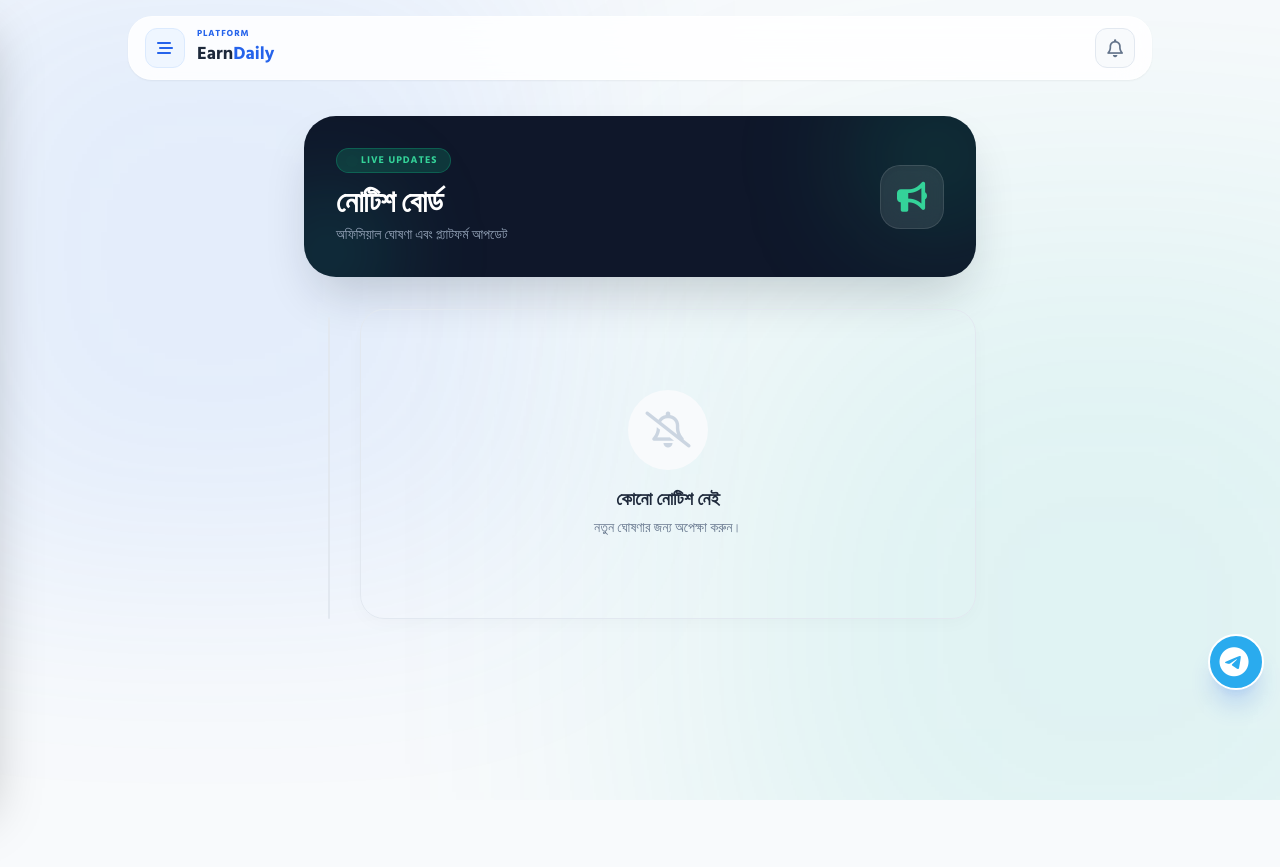
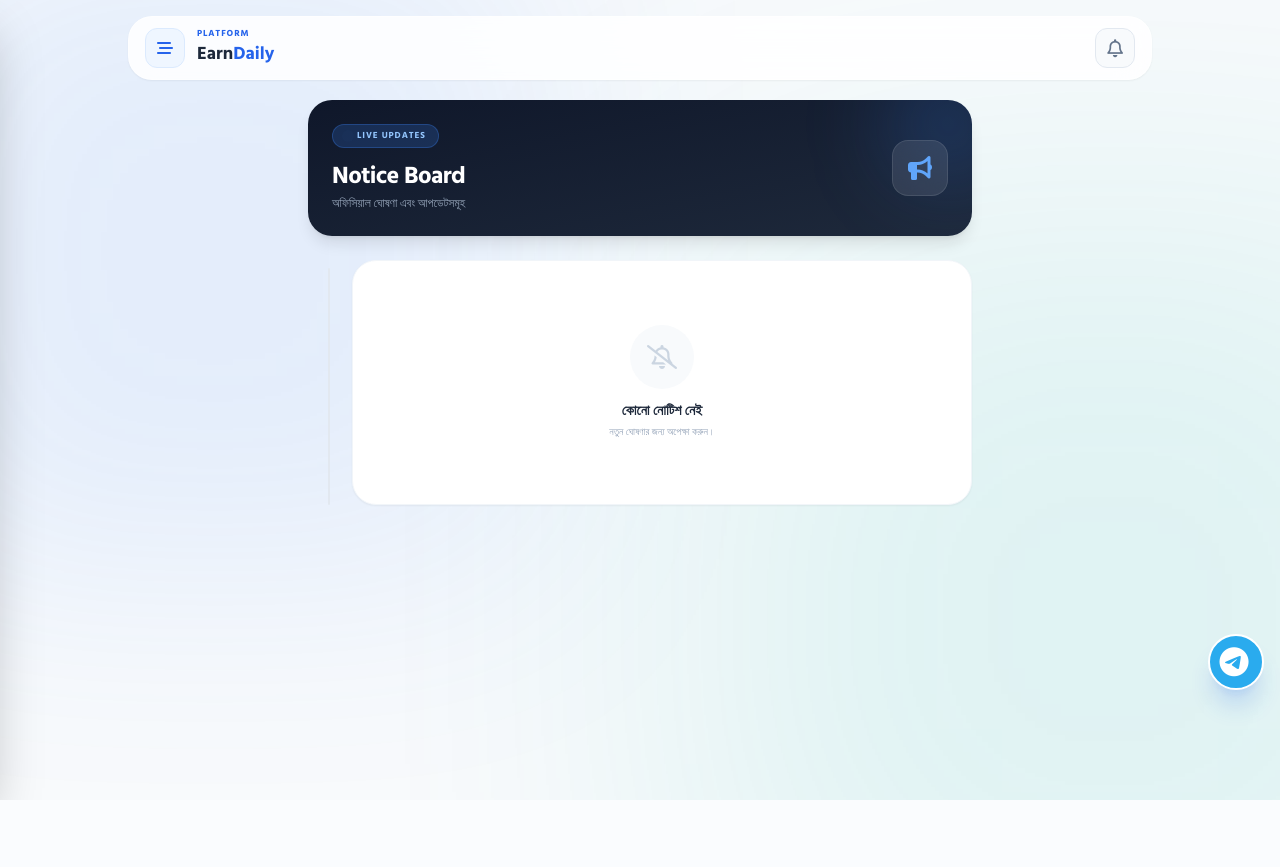
Before and after one commit to hoingut/oayrbackup, a Flask app: template templates/notice.html in a window 1280 px wide. After the commit the page ends 800 px from the top, so only its background shows below. Run offline with Flask 3, Linux system fonts and the light colour scheme; the template is opened without the code that fills it, so the values that code supplies are empty; parts of the project's set-up code (start-up, migrations or seed data) failed here and were passed over; some libraries are stand-ins or nearby versions.

Commit message:
Update notice.html

```diff
--- a/templates/notice.html
+++ b/templates/notice.html
@@ -2,120 +2,109 @@
 {% block content %}
 
 <style>
-    .slide-up { animation: slideUp 0.6s cubic-bezier(0.16, 1, 0.3, 1) forwards; opacity: 0; transform: translateY(20px); }
-    @keyframes slideUp { to { opacity: 1; transform: translateY(0); } }
+    .fade-in-up { animation: fadeInUp 0.6s cubic-bezier(0.16, 1, 0.3, 1) forwards; opacity: 0; transform: translateY(20px); }
+    @keyframes fadeInUp { to { opacity: 1; transform: translateY(0); } }
 
-    .timeline-dot {
-        transition: all 0.3s ease;
-    }
-    .group:hover .timeline-dot {
-        border-color: #10B981; /* Emerald */
-        transform: scale(1.2);
-    }
+    .timeline-dot { transition: all 0.3s ease; }
+    .notice-card:hover .timeline-dot { border-color: #2563EB; transform: scale(1.2); }
 </style>
 
-<div class="max-w-2xl mx-auto space-y-8 slide-up pb-32 pt-4">
+<div class="max-w-2xl mx-auto space-y-6 fade-in-up pb-8 px-1">
 
-    <!-- 1. PREMIUM HEADER -->
-    <div class="bg-[#0F172A] rounded-[32px] p-8 text-white shadow-2xl shadow-slate-900/20 relative overflow-hidden">
-        <!-- Decor Blobs -->
-        <div class="absolute top-0 right-0 w-40 h-40 bg-emerald-500/20 rounded-full blur-[60px] -mr-10 -mt-10"></div>
-        <div class="absolute bottom-0 left-0 w-32 h-32 bg-teal-500/20 rounded-full blur-[50px] -ml-10 -mb-10"></div>
+    <!-- ==========================================
+         1. PREMIUM HEADER
+    ========================================== -->
+    <div class="bg-gradient-to-br from-slate-900 to-slate-800 rounded-[24px] p-6 text-white shadow-lg relative overflow-hidden">
+        <div class="absolute top-0 right-0 w-32 h-32 bg-blue-500/20 rounded-full blur-2xl -mr-10 -mt-10"></div>
 
         <div class="relative z-10 flex items-center justify-between">
             <div>
-                <div class="flex items-center gap-2 mb-3">
-                    <span class="bg-emerald-500/20 border border-emerald-500/30 text-emerald-400 text-[10px] font-black px-3 py-1 rounded-full uppercase tracking-widest flex items-center gap-1.5">
-                        <span class="h-1.5 w-1.5 bg-emerald-400 rounded-full animate-ping"></span> Live Updates
-                    </span>
-                </div>
-                <h2 class="text-3xl font-black tracking-tight">নোটিশ বোর্ড</h2>
-                <p class="text-slate-400 text-sm mt-1 font-medium">অফিসিয়াল ঘোষণা এবং প্ল্যাটফর্ম আপডেট</p>
+                <span class="bg-blue-500/20 border border-blue-500/30 text-blue-300 text-[9px] font-black px-3 py-1 rounded-full uppercase tracking-widest flex items-center gap-1.5 w-max mb-3">
+                    <span class="h-1.5 w-1.5 bg-blue-400 rounded-full animate-ping"></span> Live Updates
+                </span>
+                <h2 class="text-2xl font-black tracking-tight">Notice Board</h2>
+                <p class="text-slate-400 text-xs mt-1 font-medium">অফিসিয়াল ঘোষণা এবং আপডেটসমূহ</p>
             </div>
-            <div class="h-16 w-16 bg-white/10 rounded-[20px] flex items-center justify-center text-3xl backdrop-blur-md border border-white/10 shadow-inner text-emerald-400">
+            <div class="h-14 w-14 bg-white/10 rounded-[16px] flex items-center justify-center text-2xl backdrop-blur-md border border-white/10 text-blue-400">
                 <i class="fa-solid fa-bullhorn"></i>
             </div>
         </div>
     </div>
 
-    <!-- 2. ADMIN POST FORM -->
+    <!-- ==========================================
+         2. ADMIN POST FORM
+    ========================================== -->
     {% if user.role == 'admin' %}
-    <div class="clean-card p-6 border-l-4 border-l-emerald-500 relative overflow-hidden">
-
-        <div class="flex items-center gap-3 mb-5">
-            <div class="h-10 w-10 bg-emerald-50 text-emerald-600 rounded-xl flex items-center justify-center shadow-sm">
-                <i class="fa-solid fa-pen-nib"></i>
-            </div>
-            <h3 class="font-black text-slate-800 text-lg">নতুন ঘোষণা দিন</h3>
-        </div>
+    <div class="bg-white p-6 rounded-[24px] shadow-sm border border-slate-100 border-l-4 border-l-blue-600 relative overflow-hidden">
+        <h3 class="font-bold text-slate-800 text-sm mb-4 flex items-center gap-2 uppercase tracking-widest">
+            <i class="fa-solid fa-pen-nib text-blue-600"></i> Write Notice
+        </h3>
 
         <form method="POST" action="/notice" class="space-y-4">
             <div>
-                <label class="block text-[10px] font-black text-slate-400 mb-1.5 ml-1 uppercase tracking-widest">শিরোনাম</label>
-                <input type="text" name="title" required placeholder="নোটিশের বিষয়..."
-                       class="w-full p-3.5 border border-slate-200 rounded-xl focus:outline-none focus:border-emerald-500 focus:ring-4 focus:ring-emerald-500/10 transition text-sm font-bold text-slate-800 bg-slate-50 focus:bg-white">
+                <input type="text" name="title" required placeholder="Notice Title..."
+                       class="w-full p-3.5 border border-slate-200 rounded-[14px] focus:outline-none focus:border-blue-500 bg-slate-50 focus:bg-white transition text-sm font-bold text-slate-800">
             </div>
             <div>
-                <label class="block text-[10px] font-black text-slate-400 mb-1.5 ml-1 uppercase tracking-widest">বিস্তারিত</label>
-                <textarea name="content" required rows="4" placeholder="কি জানাতে চান..."
-                          class="w-full p-3.5 border border-slate-200 rounded-xl focus:outline-none focus:border-emerald-500 focus:ring-4 focus:ring-emerald-500/10 transition text-sm font-medium text-slate-700 bg-slate-50 focus:bg-white"></textarea>
+                <textarea name="content" required rows="3" placeholder="Write details here..."
+                          class="w-full p-3.5 border border-slate-200 rounded-[14px] focus:outline-none focus:border-blue-500 bg-slate-50 focus:bg-white transition text-sm font-medium text-slate-700"></textarea>
             </div>
-            <div class="flex justify-end pt-2">
-                <button type="submit" class="btn-emerald text-white px-8 py-3.5 rounded-xl text-sm font-black shadow-lg flex items-center gap-2">
-                    <span>পাবলিশ করুন</span>
-                    <i class="fa-solid fa-paper-plane"></i>
+            <div class="flex justify-end">
+                <button type="submit" class="bg-blue-600 text-white px-6 py-3 rounded-[12px] text-xs font-bold shadow-md hover:bg-blue-700 transition flex items-center gap-2">
+                    Publish <i class="fa-solid fa-paper-plane"></i>
                 </button>
             </div>
         </form>
     </div>
     {% endif %}
 
-    <!-- 3. TIMELINE NOTICE LIST -->
-    <div class="relative pl-4 md:pl-6 space-y-8 mt-8">
-        <!-- Vertical Line -->
-        <div class="absolute left-4 md:left-6 top-2 bottom-0 w-0.5 bg-slate-200 rounded-full"></div>
+    <!-- ==========================================
+         3. TIMELINE NOTICE LIST
+    ========================================== -->
+    <div class="relative pl-3 md:pl-5 space-y-6 mt-6">
+        <!-- Vertical Timeline Line -->
+        <div class="absolute left-3 md:left-5 top-2 bottom-0 w-0.5 bg-slate-200 rounded-full"></div>
 
         {% for notice in notices %}
-        <div class="relative pl-8 group">
+        <div class="relative pl-6 md:pl-8 notice-card">
 
             <!-- Timeline Dot -->
-            <div class="timeline-dot absolute left-[-6px] top-6 h-3.5 w-3.5 bg-white border-[3px] border-slate-300 rounded-full z-10 shadow-sm"></div>
+            <div class="timeline-dot absolute left-[-5px] top-5 h-3 w-3 bg-white border-[3px] border-slate-300 rounded-full z-10 shadow-sm"></div>
 
-            <div class="clean-card p-6 relative overflow-hidden">
+            <div class="bg-white p-5 md:p-6 rounded-[24px] shadow-[0_2px_10px_rgba(0,0,0,0.02)] border border-slate-100 hover:border-blue-200 transition">
 
-                <!-- Date Badge & Admin Actions -->
+                <!-- Date Badge & Actions -->
                 <div class="flex justify-between items-start mb-4">
-                    <span class="text-[10px] font-black text-slate-500 bg-slate-100 px-3 py-1.5 rounded-lg flex items-center gap-1.5 border border-slate-200 uppercase tracking-wider">
-                        <i class="fa-regular fa-clock text-emerald-500"></i> {{ notice.created_at[:10] }}
+                    <span class="text-[9px] font-bold text-slate-500 bg-slate-50 px-2.5 py-1 rounded-md flex items-center gap-1.5 border border-slate-200 uppercase tracking-widest">
+                        <i class="fa-regular fa-clock text-blue-500"></i> {{ notice.created_at[:10] }}
                     </span>
 
                     {% if user.role == 'admin' %}
-                    <a href="/notice/delete/{{ notice.id }}" onclick="return confirm('ডিলিট করবেন?')"
-                       class="h-8 w-8 rounded-full bg-red-50 text-red-500 flex items-center justify-center hover:bg-red-500 hover:text-white transition shadow-sm" title="Delete">
-                        <i class="fa-solid fa-trash-can text-xs"></i>
+                    <a href="/notice/delete/{{ notice.id }}" onclick="return confirm('ডিলিট করবেন?')" class="h-7 w-7 rounded-full bg-red-50 text-red-500 flex items-center justify-center hover:bg-red-500 hover:text-white transition shadow-sm" title="Delete">
+                        <i class="fa-solid fa-trash-can text-[10px]"></i>
                     </a>
                     {% endif %}
                 </div>
 
                 <!-- Title & Content -->
-                <h3 class="text-xl font-black text-slate-900 mb-3 leading-tight tracking-tight">
+                <h3 class="text-base md:text-lg font-bold text-slate-900 mb-2 leading-tight">
                     {{ notice.title }}
                 </h3>
 
-                <div class="text-sm text-slate-600 leading-relaxed whitespace-pre-line bg-slate-50/80 p-4 rounded-2xl border border-slate-100 font-medium" id="notice-text-{{ loop.index }}">
+                <div class="text-xs text-slate-600 leading-relaxed whitespace-pre-line bg-blue-50/30 p-4 rounded-[16px] border border-slate-100 font-medium" id="notice-text-{{ loop.index }}">
 {{ notice.content }}
                 </div>
 
                 <!-- Footer Actions -->
-                <div class="mt-5 flex gap-3">
+                <div class="mt-4 flex gap-2">
                     <button onclick="copyNotice('notice-text-{{ loop.index }}', this)"
-                            class="text-xs font-bold text-slate-500 hover:text-emerald-600 flex items-center gap-1.5 transition bg-white border border-slate-200 px-4 py-2 rounded-xl hover:border-emerald-200 hover:bg-emerald-50 shadow-sm">
-                        <i class="fa-regular fa-copy"></i> Copy Text
+                            class="text-[10px] font-bold text-slate-500 hover:text-blue-600 flex items-center gap-1.5 transition bg-slate-50 border border-slate-200 px-3 py-1.5 rounded-lg hover:border-blue-200 hover:bg-blue-50 active:scale-95">
+                        <i class="fa-regular fa-copy"></i> Copy
                     </button>
                     <!-- WhatsApp Share -->
                     <a href="whatsapp://send?text={{ notice.title }} - {{ notice.content }}"
-                       class="text-xs font-bold text-slate-500 hover:text-teal-600 flex items-center gap-1.5 transition bg-white border border-slate-200 px-4 py-2 rounded-xl hover:border-teal-200 hover:bg-teal-50 shadow-sm">
-                        <i class="fa-brands fa-whatsapp text-teal-500"></i> Share
+                       class="text-[10px] font-bold text-slate-500 hover:text-emerald-600 flex items-center gap-1.5 transition bg-slate-50 border border-slate-200 px-3 py-1.5 rounded-lg hover:border-emerald-200 hover:bg-emerald-50 active:scale-95">
+                        <i class="fa-brands fa-whatsapp text-emerald-500"></i> Share
                     </a>
                 </div>
 
@@ -123,12 +112,12 @@
         </div>
         {% else %}
         <!-- Empty State -->
-        <div class="text-center py-20 clean-card ml-8 border-dashed border-2">
-            <div class="h-20 w-20 bg-slate-50 rounded-full flex items-center justify-center mx-auto mb-4 text-4xl text-slate-300">
+        <div class="text-center py-16 bg-white rounded-[24px] border border-slate-100 shadow-sm ml-6">
+            <div class="h-16 w-16 bg-slate-50 rounded-full flex items-center justify-center mx-auto mb-3 text-2xl text-slate-300">
                 <i class="fa-regular fa-bell-slash"></i>
             </div>
-            <h3 class="text-lg font-black text-slate-800">কোনো নোটিশ নেই</h3>
-            <p class="text-slate-500 text-sm mt-1 font-medium">নতুন ঘোষণার জন্য অপেক্ষা করুন।</p>
+            <h3 class="text-sm font-bold text-slate-800">কোনো নোটিশ নেই</h3>
+            <p class="text-[10px] text-slate-400 mt-1 font-medium">নতুন ঘোষণার জন্য অপেক্ষা করুন।</p>
         </div>
         {% endfor %}
     </div>
@@ -142,13 +131,13 @@
         navigator.clipboard.writeText(text).then(() => {
             const originalHTML = btn.innerHTML;
             btn.innerHTML = '<i class="fa-solid fa-check"></i> Copied!';
-            btn.classList.add('text-emerald-600', 'border-emerald-300', 'bg-emerald-50');
-            btn.classList.remove('text-slate-500');
+            btn.classList.add('text-blue-600', 'border-blue-300', 'bg-blue-50');
+            btn.classList.remove('text-slate-500', 'bg-slate-50', 'border-slate-200');
 
             setTimeout(() => {
                 btn.innerHTML = originalHTML;
-                btn.classList.remove('text-emerald-600', 'border-emerald-300', 'bg-emerald-50');
-                btn.classList.add('text-slate-500');
+                btn.classList.remove('text-blue-600', 'border-blue-300', 'bg-blue-50');
+                btn.classList.add('text-slate-500', 'bg-slate-50', 'border-slate-200');
             }, 2000);
         });
     }
```
